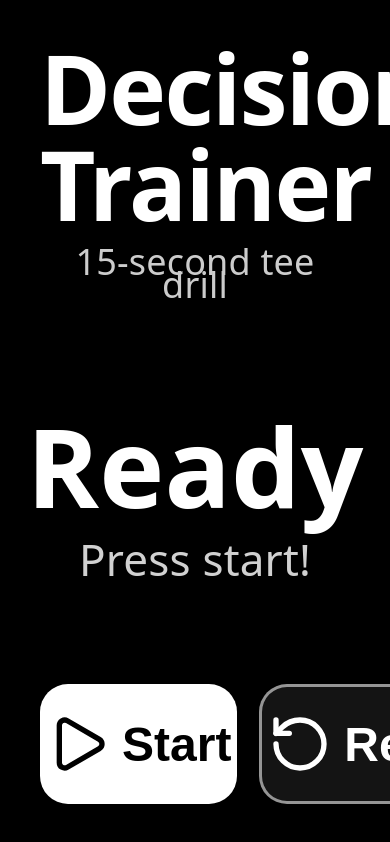
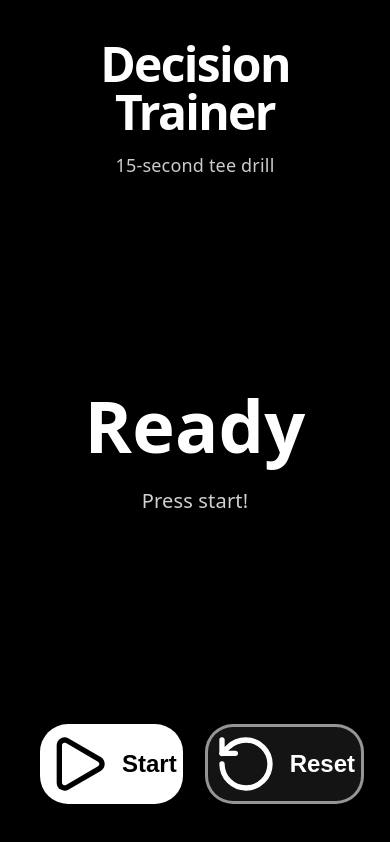
Before and after one commit to JFriar11/RandallsRHT, a React (Vite) app in the folder Randy/: page / in a window 390 px wide. Built offline with nearby package versions, Linux system fonts and the light colour scheme.

Commit message:
Screen Sizing

```diff
--- a/Randy/src/App.jsx
+++ b/Randy/src/App.jsx
@@ -142,9 +142,9 @@ export default function App() {
     screenState === "ready" || screenState === "paused" || screenState === "waiting";
 
   const buttonStyle = {
-    height: "120px",
+    height: "clamp(80px, 12vw, 120px)",
     borderRadius: "28px",
-    fontSize: "48px",
+    fontSize: "clamp(24px, 4vw, 48px)",
     fontWeight: 800,
     border: "none",
     display: "flex",
@@ -172,7 +172,7 @@ export default function App() {
       <header style={{ textAlign: "center" }}>
         <h1
           style={{
-            fontSize: "96px",
+            fontSize: "clamp(48px, 8vw, 96px)",
             lineHeight: 1,
             fontWeight: 900,
             margin: 0,
@@ -181,7 +181,7 @@ export default function App() {
         >
           Decision Trainer
         </h1>
-        <p style={{ fontSize: "36px", marginTop: "18px", opacity: 0.8 }}>
+        <p style={{ fontSize: "clamp(18px, 3vw, 36px)", marginTop: "18px", opacity: 0.8 }}>
           15-second tee drill
         </p>
       </header>
@@ -204,14 +204,14 @@ export default function App() {
           >
             <div
               style={{
-                fontSize: screenState === "waiting" ? "320px" : "110px",
+                fontSize: screenState === "waiting" ? "clamp(140px, 30vw, 320px)" : "clamp(72px, 10vw, 110px)",
                 lineHeight: 1,
                 fontWeight: 1000,
               }}
             >
               {mainText}
             </div>
-            <p style={{ fontSize: "44px", marginTop: "28px", opacity: 0.82 }}>
+            <p style={{ fontSize: "clamp(20px, 4vw, 44px)", marginTop: "28px", opacity: 0.82 }}>
               {subText}
             </p>
           </motion.div>
```
